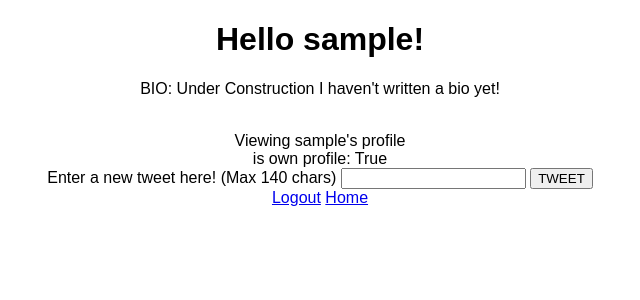
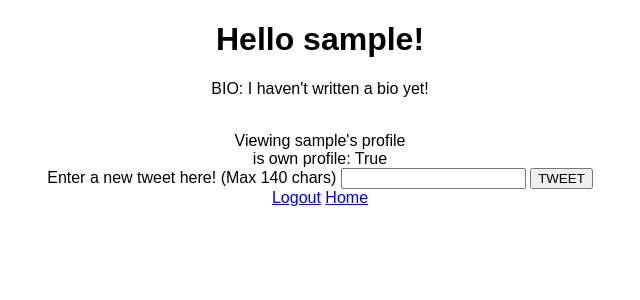
Before and after one commit to lucasdpau/twitclone, a Django app: a page that uses app1/templates/profile.html in a window 1280 px wide. Shown: the part 26-326 px from the top of the page, without its empty margins (320-960 px from the left). Run offline with Django 3.2, Linux system fonts and the light colour scheme; the visitor is signed in with stand-in values (Sample User, id 1); data comes from the database, SQL or seed files in the repository; data that the repository does not hold is empty.

Commit message:
profiles can add bios

```diff
--- a/app1/templates/profile.html
+++ b/app1/templates/profile.html
@@ -9,8 +9,10 @@
             <h1>
                 Hello {{ current_username }}!
             </h1>
+        </div>
+        <div class="profile_right_col">
             <div>
-            BIO: Under Construction {{profile_bio}}
+            BIO: {{profile_bio}}
             </div>
             <ul>
                 {% for tweet in tweets %}
```
